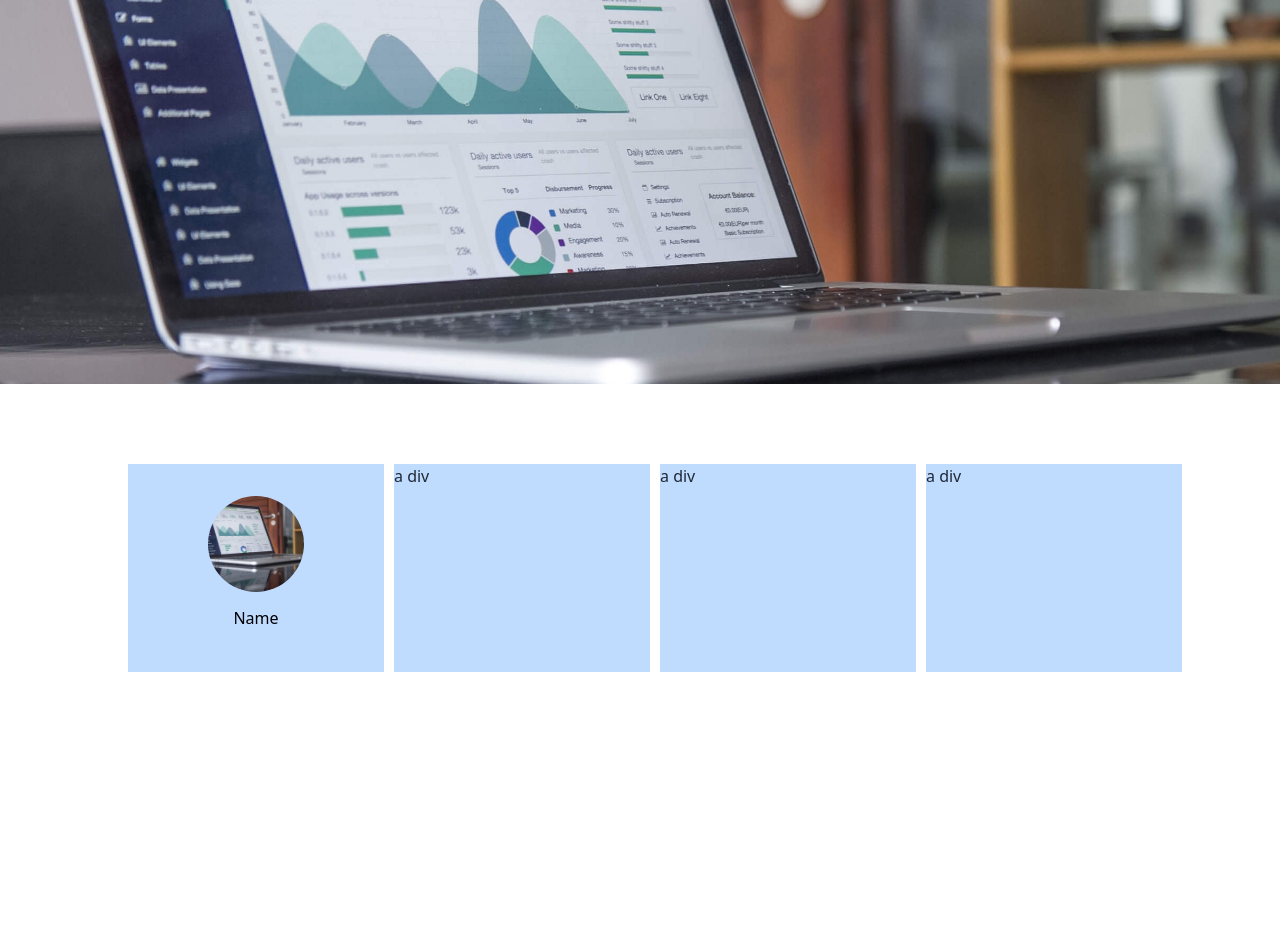
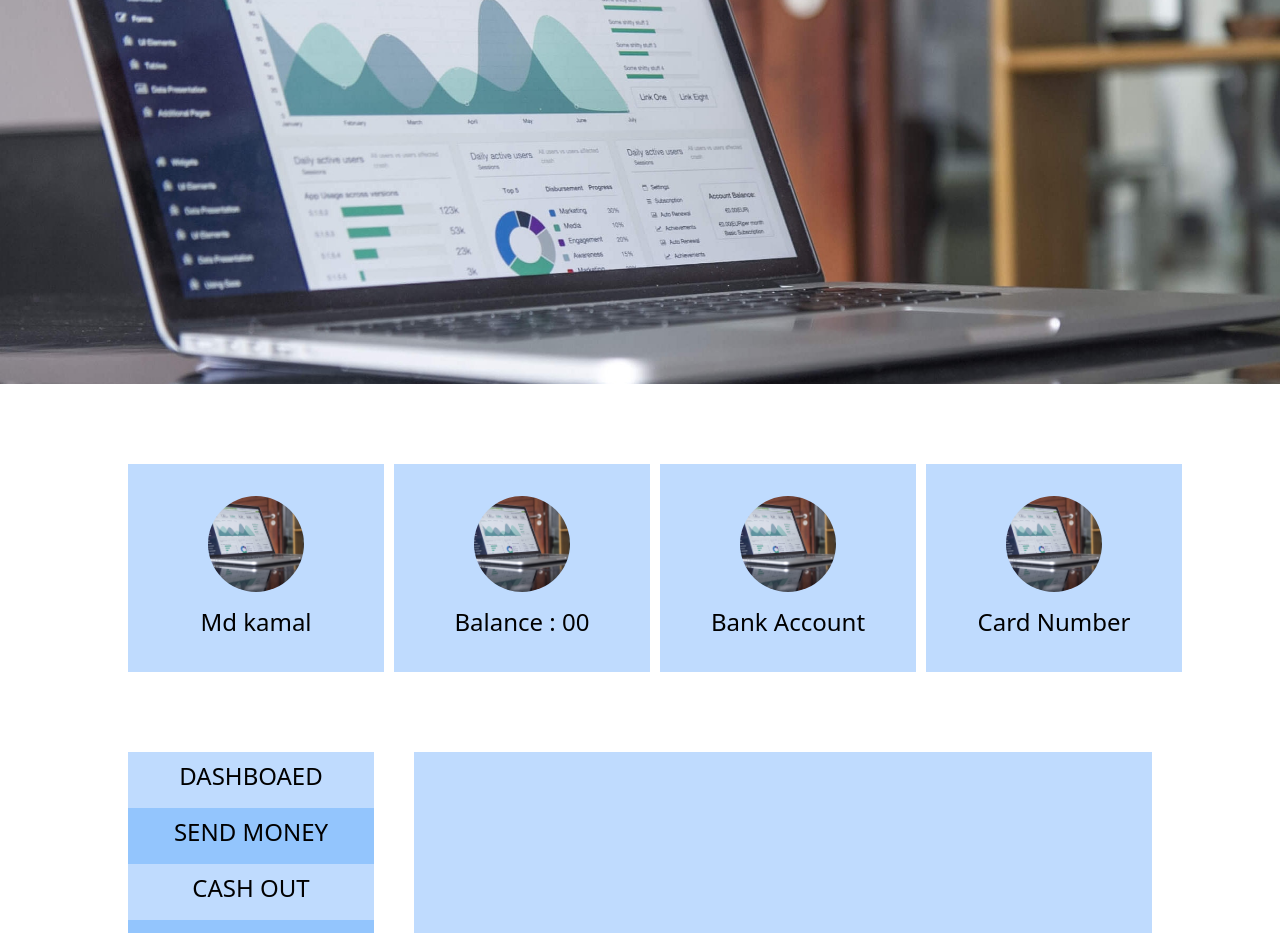
Before and after one commit to Mamun-Ur-Rashid/netpay, a React (Vite) app: page /dashboard in a window 1280 px wide. Shown: the top 933 px of the page. Before the commit the page ends 800 px from the top, so only its background shows below. Built offline with nearby package versions, Linux system fonts and the light colour scheme; no server answers.

Commit message:
new dashboad basic

```diff
--- a/src/pages/Dashboard/DashboardLayout/DashLayout.jsx
+++ b/src/pages/Dashboard/DashboardLayout/DashLayout.jsx
@@ -1,43 +1,35 @@
-// import { useContext } from 'react';
-// import { NavLink, Outlet } from 'react-router-dom';
-// import { AuthContext } from '../../AuthProvider/AuthProvider';
+
+
 import CommonBanner from '../../../shared/commonBanner/CommonBanner';
 import img from "../../../assets/dashboard.jpg"
+import DashboardInfo from '../dashboardInfo/DashboardInfo';
+import { NavLink, Outlet } from 'react-router-dom';
 
 const DashLayout = () => {
-    // const { user } = useContext(AuthContext)
+
     return (
         <div className=' mx-auto'>
             <CommonBanner BannerImage={img}></CommonBanner>
-            <div className=' bg-white'>
-                <div className='py-20 pl-10 md:px-32 grid grid-cols-1 md:grid-cols-3 lg:grid-cols-4 gap-10 '>
-                    <div className='bg-blue-200 h-40 md:h-52 w-96 md:w-64'>
-                        <div>
-                            <div className=" text-center mt-4 md:mt-8">
-                                <div>
-                                    <div className="avatar">
-                                        <div className="w-24 rounded-full ">
-                                            <img src={img} />
-                                        </div>
-                                    </div>
-                                </div>
-                                <div className=' mt-2'>
-                                    <h1 className='text-black'>Name</h1>
-                                </div>
-                            </div>
-                        </div>
+            <DashboardInfo />
+            <div className='bg-white'>
+                <div className='pb-20 pr-10 pl-10 md:px-32 md:flex gap-10'>
+                    <div className=' md:w-1/4 bg-red-400'>
+                        <ul className='text-black' >
+                            <li className='h-14 text-center text-2xl pt-2 bg-blue-200'><NavLink to='dashboard/home'>DASHBOAED</NavLink></li>
+                            <li className='h-14 text-center text-2xl pt-2 bg-blue-300'><NavLink to='dashboard/send-money'>SEND MONEY</NavLink></li>
+                            <li className='h-14 text-center text-2xl pt-2 bg-blue-200'><NavLink to='dashboard/cashout'>CASH OUT</NavLink></li>
+                            <li className='h-14 text-center text-2xl pt-2 bg-blue-300'><NavLink to='dashboard/cashout'>Deposite Money</NavLink></li>
+                            <li className='h-14 text-center text-2xl pt-2 bg-blue-200'><NavLink to='dashboard/cashout'>Bank account</NavLink></li>
+                            <li className='h-14 text-center text-2xl pt-2 bg-blue-300'><NavLink to='dashboard/cashout'>Card Number</NavLink></li>
+                            <li className='h-14 text-center text-2xl pt-2 bg-blue-200'><NavLink to='dashboard/cashout'>Seeting</NavLink></li>
+                            <li className='h-14 text-center text-2xl pt-2 bg-blue-300'><NavLink to='dashboard/cashout'>CASH OUT</NavLink></li>
+                        </ul>
                     </div>
-                    <div className='bg-blue-200 h-40 md:h-52 w-96 md:w-64'>
-                        a div
+                    <div className=' md:w-3/4 bg-blue-200 mt-10 md:mt-0'>
+                        <Outlet></Outlet>
                     </div>
-                    <div className='bg-blue-200 h-40 md:h-52 w-96 md:w-64'>
-                        a div
-                    </div>
-                    <div className='bg-blue-200 h-40 md:h-52 w-96 md:w-64'>
-                        a div
-                    </div>
+                </div>
 
-                </div>
             </div>
 
             {/* <div className="drawer lg:drawer-open">
--- /dev/null
+++ b/src/pages/Dashboard/dashboardInfo/DashboardInfo.jsx
@@ -0,0 +1,78 @@
+import img from "../../../assets/dashboard.jpg"
+
+const DashboardInfo = () => {
+    return (
+        <div className=' bg-white'>
+            <div className='py-20 pl-10 md:px-32 grid grid-cols-1 md:grid-cols-3 lg:grid-cols-4 gap-10 '>
+                <div className='bg-blue-200 h-40 md:h-52 w-96 md:w-64'>
+                    <div>
+                        <div className=" text-center mt-4 md:mt-8">
+                            <div>
+                                <div className="avatar">
+                                    <div className="w-24 rounded-full ">
+                                        <img src={img} />
+                                    </div>
+                                </div>
+                            </div>
+                            <div className=' mt-2'>
+                                <h1 className='text-black text-2xl'>Md kamal</h1>
+                            </div>
+                        </div>
+                    </div>
+                </div>
+                <div className='bg-blue-200 h-40 md:h-52 w-96 md:w-64'>
+                    <div>
+                        <div className=" text-center mt-4 md:mt-8">
+                            <div>
+                                <div className="avatar">
+                                    <div className="w-24 rounded-full ">
+                                        <img src={img} />
+                                    </div>
+                                </div>
+                            </div>
+                            <div className=' md:mt-2'>
+                                <h1 className='text-black text-2xl'>Balance : 00</h1>
+                            </div>
+                        </div>
+                    </div>
+                </div>
+                <div className='bg-blue-200 h-40 md:h-52 w-96 md:w-64'>
+                    <div>
+                        <div className=" text-center mt-4 md:mt-8">
+                            <div>
+                                <div className="avatar">
+                                    <div className="w-24 rounded-full ">
+                                        <img src={img} />
+                                    </div>
+                                </div>
+                            </div>
+                            <div className=' mt-2'>
+                                <h1 className='text-black text-2xl'>Bank Account</h1>
+                            </div>
+                        </div>
+                    </div>
+                </div>
+                <div className='bg-blue-200 h-40 md:h-52 w-96 md:w-64'>
+                    <div>
+                        <div className=" text-center mt-4 md:mt-8">
+                            <div>
+                                <div className="avatar">
+                                    <div className="w-24 rounded-full ">
+                                        <img src={img} />
+                                    </div>
+                                </div>
+                            </div>
+                            <div className=' mt-2'>
+                                <h1 className='text-black text-2xl'>Card Number</h1>
+                            </div>
+                        </div>
+                    </div>
+                </div>
+
+
+            </div>
+        </div>
+    );
+};
+
+export default DashboardInfo;
--- a/src/shared/commonBanner/CommonBanner.jsx
+++ b/src/shared/commonBanner/CommonBanner.jsx
@@ -5,6 +5,7 @@ const CommonBanner = ({ BannerImage }) => {
         <div
             className="bg-cover bg-center h-80 md:h-96 flex items-center justify-center text-white"
             style={{ backgroundImage: `url(${BannerImage})` }}
+
         >
         </div>
     );
```
